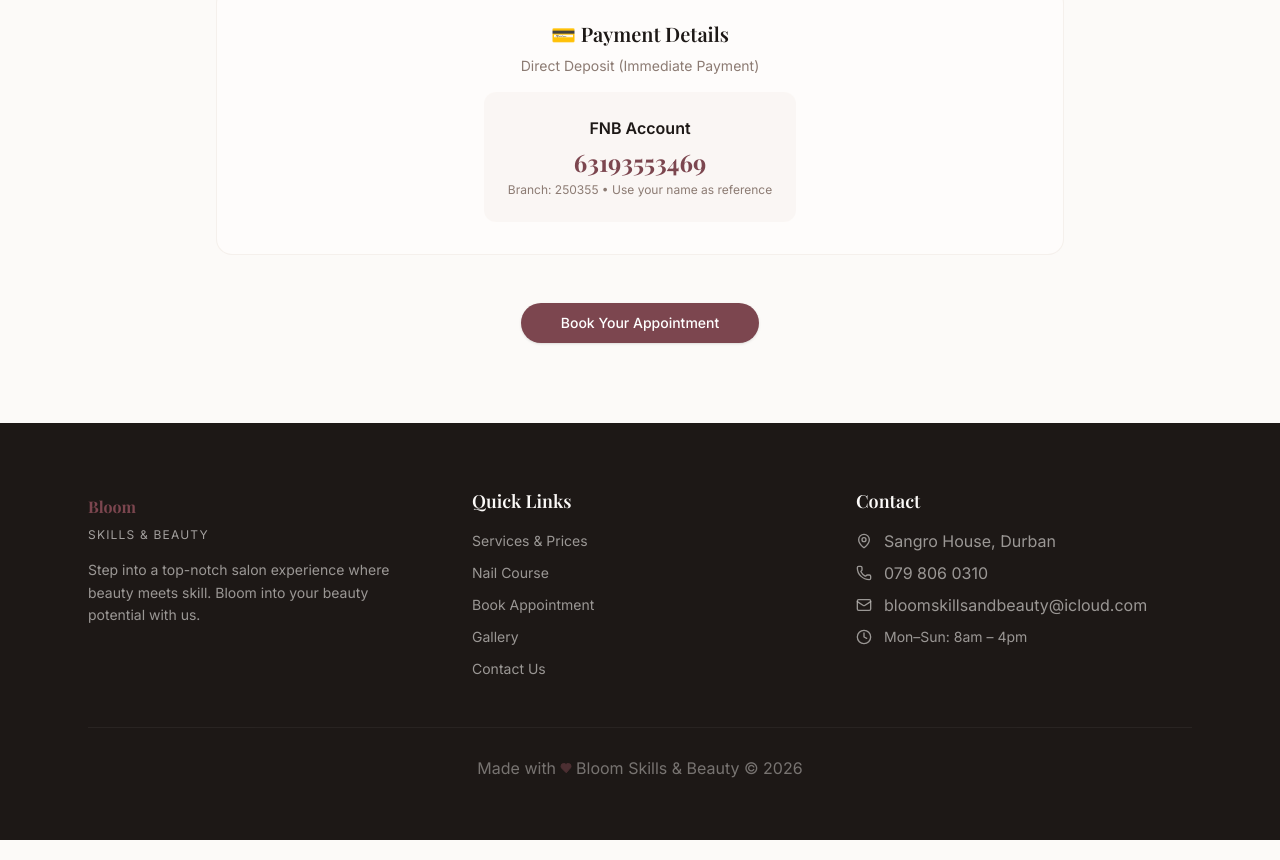
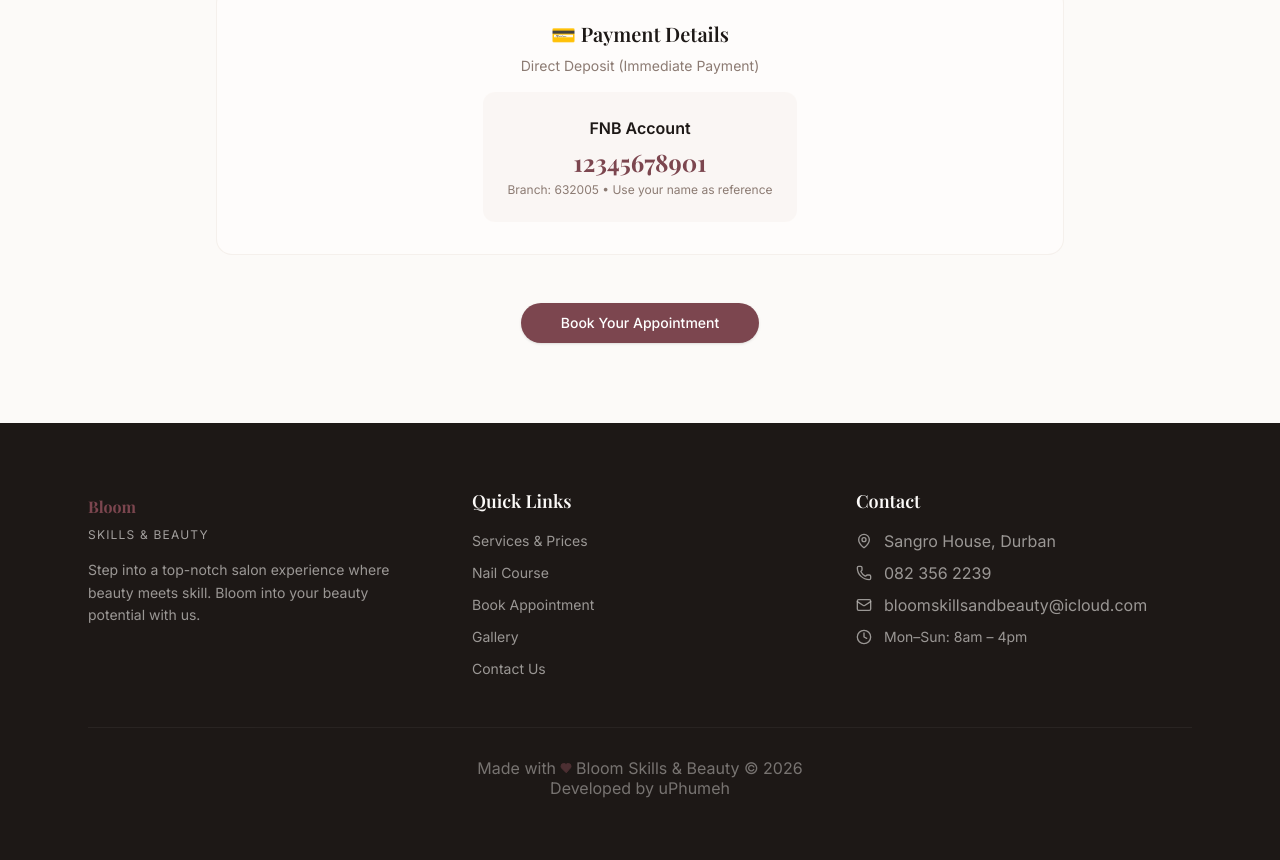
Before and after one commit to Sphile2012/spiffy-treacle-bd7029, a React (Vite) app: page /contact in a window 1280 px wide. Shown: the part 1221-2081 px from the top of the page. Built offline with nearby package versions, Linux system fonts and the light colour scheme; a web font is replaced by a local one.

Commit message:
Remove sensitive banking/phone details, add Developed by uPhumeh

```diff
--- a/src/components/Footer.jsx
+++ b/src/components/Footer.jsx
@@ -48,9 +48,9 @@
                 <MapPin className="w-4 h-4 shrink-0" />
                 Sangro House, Durban
               </a>
-              <a href="tel:+27798060310" className="flex items-center gap-3 opacity-70 hover:opacity-100 transition-opacity">
+              <a href="tel:+27823562239" className="flex items-center gap-3 opacity-70 hover:opacity-100 transition-opacity">
                 <Phone className="w-4 h-4 shrink-0" />
-                079 806 0310
+                082 356 2239
               </a>
               <a href="mailto:bloomskillsandbeauty@icloud.com" className="flex items-center gap-3 opacity-70 hover:opacity-100 transition-opacity">
                 <Mail className="w-4 h-4 shrink-0" />
@@ -64,16 +64,17 @@
           </div>
         </div>
 
-        <div className="border-t border-background/10 mt-12 pt-8 text-center text-xs opacity-50">
+        <div className="border-t border-background/10 mt-12 pt-8 text-center text-xs opacity-50 space-y-1">
           <p className="flex items-center justify-center gap-1">
             Made with <Heart className="w-3 h-3 text-primary fill-primary" /> Bloom Skills & Beauty © {new Date().getFullYear()}
           </p>
+          <p>Developed by uPhumeh</p>
         </div>
       </div>
 
       {/* Floating WhatsApp Button */}
       <a
-        href="https://wa.me/27798060310?text=Hi%20Bloom%20Skills%20%26%20Beauty!%20I'd%20like%20to%20make%20an%20enquiry."
+        href="https://wa.me/27823562239?text=Hi%20Bloom%20Skills%20%26%20Beauty!%20I'd%20like%20to%20make%20an%20enquiry."
         target="_blank"
         rel="noopener noreferrer"
         className="fixed bottom-6 right-6 z-50 bg-green-500 hover:bg-green-600 text-white rounded-full p-4 shadow-2xl transition-all hover:scale-110"
--- a/src/lib/AuthContext.jsx
+++ b/src/lib/AuthContext.jsx
@@ -3,7 +3,7 @@
 const AuthContext = createContext();
 
 const ADMIN_SESSION_KEY = 'bloom_admin_session';
-const ADMIN_PASSWORD = import.meta.env.VITE_ADMIN_PASSWORD || 'bloom2024';
+const ADMIN_PASSWORD = import.meta.env.VITE_ADMIN_PASSWORD;
 
 export const AuthProvider = ({ children }) => {
   const [user, setUser] = useState(null);
--- a/src/pages/Admin.jsx
+++ b/src/pages/Admin.jsx
@@ -191,7 +191,7 @@
         const rawPhone = booking.client_phone?.replace(/\D/g, '') || '';
         const phone = rawPhone.startsWith('27') ? rawPhone : rawPhone.startsWith('0') ? '27' + rawPhone.slice(1) : '27' + rawPhone;
         const msg = newStatus === "confirmed"
-          ? `Hi ${booking.client_name}! 🌸 Your booking for *${booking.service_detail}* on *${booking.preferred_date}* at *${booking.preferred_time}* has been *confirmed*. We can't wait to see you! 💅\n\n📍 Sangro House, Durban\n📞 079 806 0310\n\n⏰ *Please arrive at least 15 minutes early.*\n\n⚠️ *Late Arrival Policy:* If you arrive 15 minutes or more late, your booking will be automatically cancelled. Please WhatsApp us if you are running behind.\n\n❌ *Cancellation Policy:* Please notify us at least 24 hours in advance if you need to cancel or reschedule.\n\n— Bloom Skills & Beauty`
+          ? `Hi ${booking.client_name}! 🌸 Your booking for *${booking.service_detail}* on *${booking.preferred_date}* at *${booking.preferred_time}* has been *confirmed*. We can't wait to see you! 💅\n\n📍 Sangro House, Durban\n📞 082 356 2239\n\n⏰ *Please arrive at least 15 minutes early.*\n\n⚠️ *Late Arrival Policy:* If you arrive 15 minutes or more late, your booking will be automatically cancelled. Please WhatsApp us if you are running behind.\n\n❌ *Cancellation Policy:* Please notify us at least 24 hours in advance if you need to cancel or reschedule.\n\n— Bloom Skills & Beauty`
           : `Hi ${booking.client_name}, we're sorry but your booking for *${booking.service_detail}* on *${booking.preferred_date}* has been *cancelled*. Please WhatsApp us to rebook. 💬\n\n— Bloom Skills & Beauty`;
         window.open(`https://wa.me/${phone}?text=${encodeURIComponent(msg)}`, '_blank');
       }
@@ -539,7 +539,7 @@
             <p className="text-lg font-medium text-foreground">WhatsApp Messaging Hub</p>
             <p className="text-sm mt-4 text-muted-foreground mb-6">Quick access to send WhatsApp messages to clients about their bookings.</p>
             <a
-              href="https://wa.me/27798060310"
+              href="https://wa.me/27823562239"
               target="_blank"
               rel="noopener noreferrer"
               className="inline-block"
--- a/src/pages/Book.jsx
+++ b/src/pages/Book.jsx
@@ -208,7 +208,7 @@
                     </div>
                     <div>
                       <Label htmlFor="phone" className="text-sm font-medium">WhatsApp / Phone Number *</Label>
-                      <Input id="phone" placeholder="e.g. 079 806 0310" value={form.client_phone}
+                      <Input id="phone" placeholder="e.g. 082 356 2239" value={form.client_phone}
                         onChange={(e) => setForm({ ...form, client_phone: e.target.value })}
                         className={`mt-1.5 rounded-xl h-11 ${phoneError ? "border-red-500" : ""}`} />
                       {phoneError && <p className="text-xs text-red-600 mt-1">{phoneError}</p>}
@@ -352,15 +352,15 @@
                   {error && <div className="bg-red-50 border border-red-200 rounded-xl p-4 text-sm text-red-800">⚠️ {error}</div>}
                   <div className="bg-primary/5 border border-primary/20 rounded-2xl p-6 text-center">
                     <p className="text-xs text-muted-foreground uppercase tracking-widest font-medium mb-1">FNB Account</p>
-                    <p className="font-heading text-3xl font-black text-primary tracking-widest">63193553469</p>
-                    <p className="text-sm text-muted-foreground mt-1">Branch: 250355</p>
+                    <p className="font-heading text-3xl font-black text-primary tracking-widest">12345678901</p>
+                    <p className="text-sm text-muted-foreground mt-1">Branch: 632005</p>
                     <p className="text-sm text-muted-foreground mt-1">Reference: <span className="font-semibold text-foreground">{form.client_name || "Your Name"}</span></p>
                   </div>
                   <div className="bg-amber-50 border border-amber-200 rounded-2xl p-4 text-sm text-amber-800">
                     <p className="font-semibold mb-1">💳 Deposit Required</p>
                     <p>Pay <strong>{isCourseBooking ? "R500" : "R100"}</strong> via FNB direct transfer, then click <strong>"I've Paid"</strong> below.</p>
                   </div>
-                  <a href={`https://wa.me/27798060310?text=${encodeURIComponent(`Hi Bloom Skills & Beauty! I've just made my ${isCourseBooking ? 'R500 registration' : 'R100'} deposit for ${form.client_name}.\nDate: ${isCourseBooking ? (dateRange.from ? format(dateRange.from, 'd MMM yyyy') : '') : (date ? format(date, 'd MMM yyyy') : '')}\n\nPlease find my proof of payment attached. Thank you!`)}`}
+                  <a href={`https://wa.me/27823562239?text=${encodeURIComponent(`Hi Bloom Skills & Beauty! I've just made my ${isCourseBooking ? 'R500 registration' : 'R100'} deposit for ${form.client_name}.\nDate: ${isCourseBooking ? (dateRange.from ? format(dateRange.from, 'd MMM yyyy') : '') : (date ? format(date, 'd MMM yyyy') : '')}\n\nPlease find my proof of payment attached. Thank you!`)}`}
                     target="_blank" rel="noopener noreferrer" className="block">
                     <button className="w-full py-3 rounded-xl bg-green-600 hover:bg-green-700 text-white font-medium text-sm transition-colors">
                       💬 Send Proof of Payment via WhatsApp
--- a/src/pages/Contact.jsx
+++ b/src/pages/Contact.jsx
@@ -14,8 +14,8 @@
   {
     icon: Phone,
     title: "Phone / WhatsApp",
-    detail: "079 806 0310",
-    action: "tel:+27798060310",
+    detail: "082 356 2239",
+    action: "tel:+27823562239",
     actionLabel: "Call Now",
   },
   {
@@ -87,7 +87,7 @@
             The fastest way to reach us. Send a message and we'll respond right away!
           </p>
           <a
-            href="https://wa.me/27798060310?text=Hi%20Bloom%20Skills%20%26%20Beauty!%20I'd%20like%20to%20make%20an%20enquiry."
+            href="https://wa.me/27823562239?text=Hi%20Bloom%20Skills%20%26%20Beauty!%20I'd%20like%20to%20make%20an%20enquiry."
             target="_blank"
             rel="noopener noreferrer"
           >
@@ -104,8 +104,8 @@
           <p className="text-muted-foreground text-sm mb-4">Direct Deposit (Immediate Payment)</p>
           <div className="inline-flex flex-col items-center bg-secondary/50 rounded-xl p-6">
             <p className="font-semibold text-foreground">FNB Account</p>
-            <p className="text-2xl font-heading font-bold text-primary mt-1">63193553469</p>
-            <p className="text-xs text-muted-foreground mt-1">Branch: 250355 • Use your name as reference</p>
+            <p className="text-2xl font-heading font-bold text-primary mt-1">12345678901</p>
+            <p className="text-xs text-muted-foreground mt-1">Branch: 632005 • Use your name as reference</p>
           </div>
         </div>
 
--- a/src/pages/Services.jsx
+++ b/src/pages/Services.jsx
@@ -132,8 +132,8 @@
             <p className="text-muted-foreground text-sm mb-6">Direct Deposit — Immediate Payment Required</p>
             <div className="inline-flex flex-col items-center bg-white rounded-2xl p-6 border border-border/50 shadow-sm">
               <p className="text-sm text-muted-foreground uppercase tracking-widest font-medium mb-1">FNB Account</p>
-              <p className="font-heading text-3xl font-black text-primary tracking-widest">63193553469</p>
-              <p className="text-xs text-muted-foreground mt-2">Branch: 250355 • Use your name as reference</p>
+              <p className="font-heading text-3xl font-black text-primary tracking-widest">12345678901</p>
+              <p className="text-xs text-muted-foreground mt-2">Branch: 632005 • Use your name as reference</p>
             </div>
           </div>
         </motion.div>
```
Also changed, not shown: src/pages/BookingConfirmed.jsx (+5 -5 lines).
